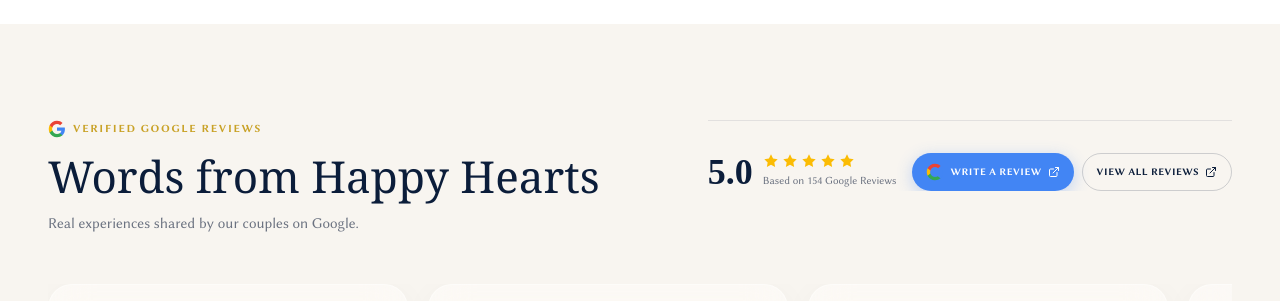
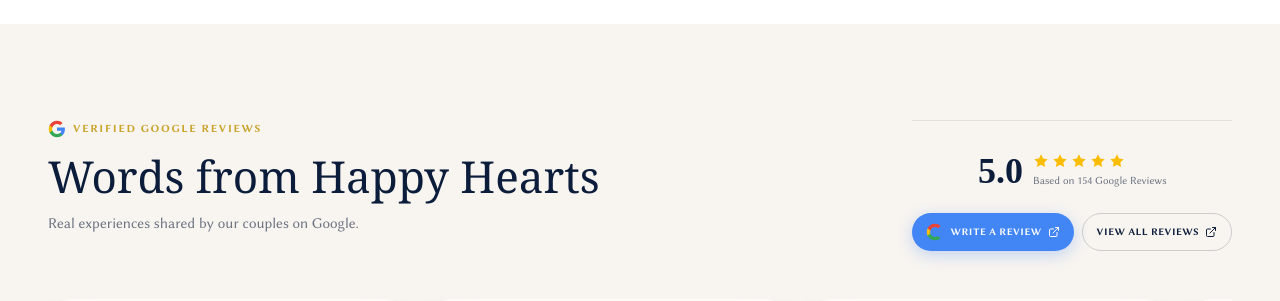
Before and after one commit to miracards/Miracards_By_RB, a Next.js app: page / in a window 1280 px wide. Shown: the part 2560-2861 px from the top of the page. Built offline with nearby package versions, Linux system fonts and the light colour scheme; no server answers; the database is empty.

Commit message:
Initial commit

```diff
--- a/src/components/sections/TestimonialsSection.tsx
+++ b/src/components/sections/TestimonialsSection.tsx
@@ -73,7 +73,7 @@ export default function TestimonialsSection() {
           </div>
 
           {/* ── BOTTOM CTA ─────────────────────────────────────────────── */}
-        <div style={{ display: "flex", flexWrap: "nowrap", alignItems: "center", justifyContent: "space-between", gap: "1rem", paddingTop: "2rem", borderTop: `1px solid ${border}`, overflowX: "auto", WebkitOverflowScrolling: "touch" }}>
+        <div style={{ display: "flex", flexDirection: "column", alignItems: "center", gap: "12px", paddingTop: "2rem", borderTop: `1px solid ${border}` }}>
           <div style={{ display: "flex", alignItems: "center", gap: "10px", flexShrink: 0 }}>
             <span style={{ fontSize: "clamp(1.75rem,3vw,2.25rem)", fontWeight: 800, color: navy, lineHeight: 1, fontFamily: "'Playfair Display', serif" }}>5.0</span>
             <div>
@@ -82,7 +82,7 @@ export default function TestimonialsSection() {
             </div>
           </div>
 
-          <div style={{ display: "flex", flexWrap: "nowrap", gap: "8px", flexShrink: 0 }}>
+          <div style={{ display: "flex", flexWrap: "wrap", justifyContent: "center", gap: "8px", width: "100%", paddingTop: "12px" }}>
             <a href={WRITE_REVIEW_URL} target="_blank" rel="noopener noreferrer"
               style={{ display: "inline-flex", alignItems: "center", gap: "6px", padding: "10px 14px", borderRadius: "999px", background: "#4285F4", color: "#fff", fontSize: "10px", fontWeight: 700, letterSpacing: "0.04em", textTransform: "uppercase", textDecoration: "none", boxShadow: "0 4px 16px rgba(66,133,244,0.3)", transition: "all 0.25s", flexShrink: 0, whiteSpace: "nowrap" }}
               onMouseEnter={e => { e.currentTarget.style.background = "#3367D6"; e.currentTarget.style.transform = "translateY(-2px)"; }}
```
